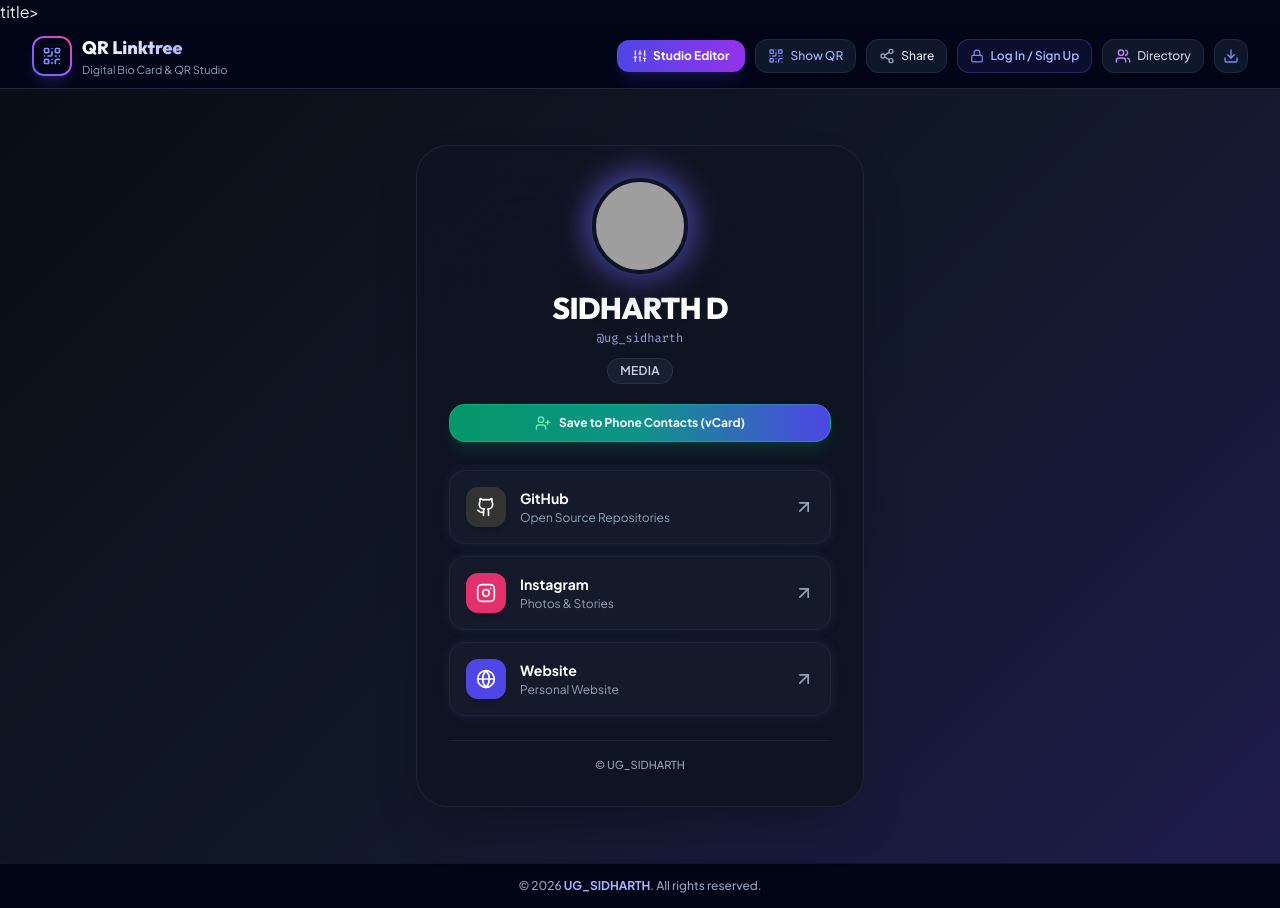
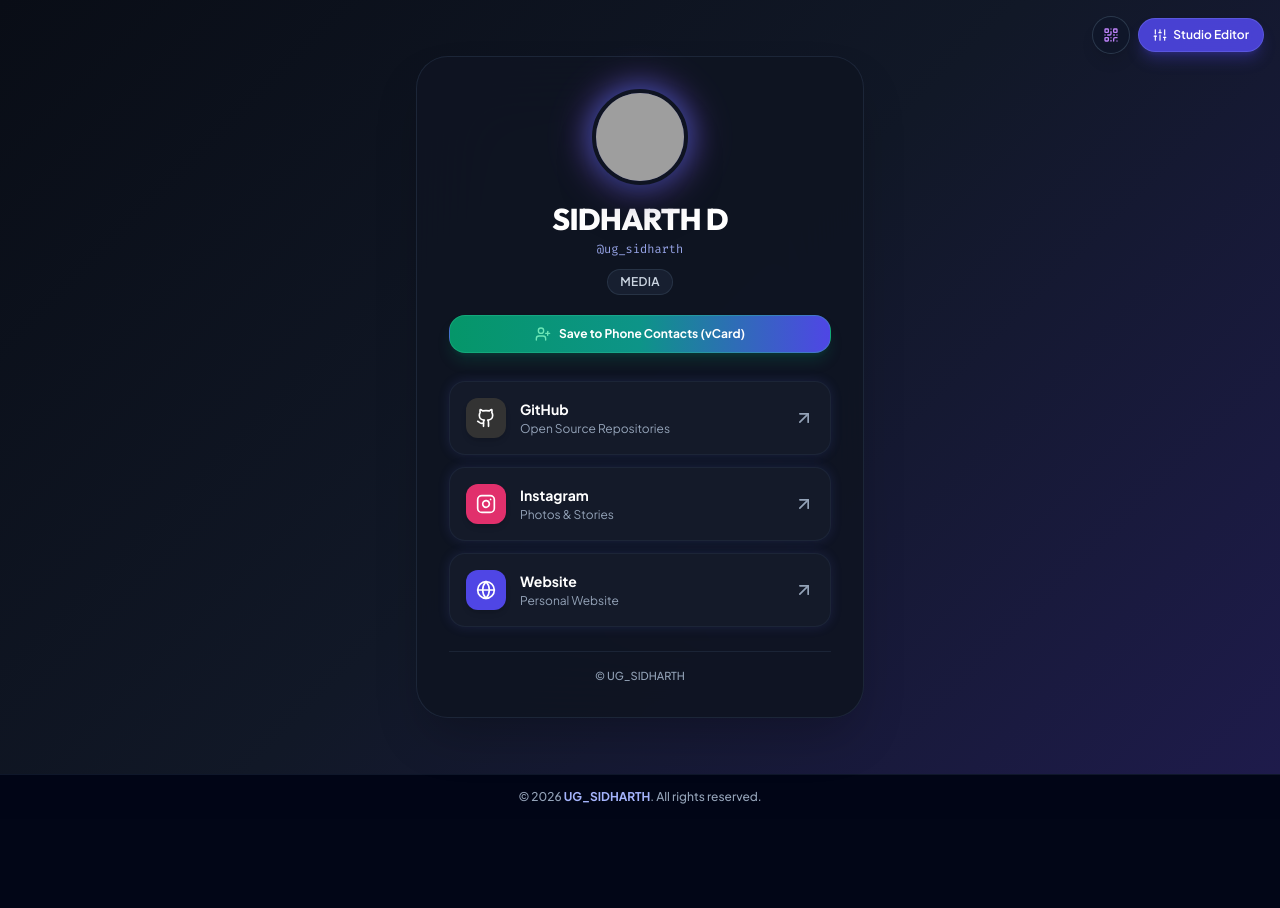
Before and after one commit to UG-SIDHARTH/qr, a React (Vite) app: page / in a window 1280 px wide. After the commit the page ends 819 px from the top, so only its background shows below. Built offline with nearby package versions, Linux system fonts and the light colour scheme; grey boxes are pictures that could not be loaded.

Commit message:
feat: implement core application architecture with routing, profile management, and dynamic preview components

```diff
--- a/src/App.jsx
+++ b/src/App.jsx
@@ -398,7 +398,8 @@ export default function App() {
   return (
     <div className="min-h-screen bg-slate-950 flex flex-col font-sans selection:bg-indigo-500 selection:text-white">
 
-      {/* Navigation Header */}
+      {/* Navigation Header - hidden on public standalone bio page */}
+      {viewMode !== 'preview' && (
         <Header
           viewMode={viewMode}
           setViewMode={handleSetViewMode}
@@ -410,6 +411,7 @@ export default function App() {
           onRequestUnlock={() => setIsAuthModalOpen(true)}
           memberCount={membersList.length}
         />
+      )}
 
       {/* Main View Layout */}
       {viewMode === 'bulk' ? (
@@ -429,6 +431,7 @@ export default function App() {
             <BioPage
               profileData={profileData}
               onOpenQR={() => setIsQRModalOpen(true)}
+              onOpenEditor={() => handleSetViewMode('editor')}
               isFullView={true}
             />
           ) : (
--- a/src/components/Preview/BioPage.jsx
+++ b/src/components/Preview/BioPage.jsx
@@ -8,6 +8,7 @@ import {
   ArrowUpRight,
   FolderGit2,
   Sparkles,
+  Sliders,
   Github,
   Linkedin,
   Twitter,
@@ -40,7 +41,7 @@ const ICON_MAP = {
   Cpu
 };
 
-export default function BioPage({ profileData = {}, onOpenQR, isFullView = false }) {
+export default function BioPage({ profileData = {}, onOpenQR, onOpenEditor, isFullView = false }) {
   const { profile = {}, socials = [], portfolio = [], theme = {} } = profileData || {};
 
   const buttonRadius = theme?.buttonRadius || 'rounded-2xl';
@@ -62,6 +63,31 @@ export default function BioPage({ profileData = {}, onOpenQR, isFullView = false
 
   return (
     <div className={`w-full min-h-full flex flex-col items-center justify-center ${theme.bgStyle || 'bg-[#090d16]'} p-4 sm:p-8 transition-all`}>
+
+      {/* Floating Action Controls for Standalone View */}
+      {isFullView && (
+        <div className="fixed top-4 right-4 z-50 flex items-center space-x-2">
+          {onOpenQR && (
+            <button
+              onClick={onOpenQR}
+              className="p-2.5 bg-slate-900/80 hover:bg-slate-800 border border-slate-700/80 text-slate-200 rounded-full shadow-lg backdrop-blur-md transition-all hover:scale-105"
+              title="Show QR Code"
+            >
+              <QrCode className="w-4 h-4 text-purple-400" />
+            </button>
+          )}
+          {onOpenEditor && (
+            <button
+              onClick={onOpenEditor}
+              className="px-3.5 py-2 bg-indigo-600/90 hover:bg-indigo-500 text-white border border-indigo-400/30 rounded-full text-xs font-semibold shadow-lg shadow-indigo-600/30 backdrop-blur-md flex items-center space-x-1.5 transition-all hover:scale-105"
+              title="Open Studio Editor"
+            >
+              <Sliders className="w-3.5 h-3.5" />
+              <span className="hidden sm:inline">Studio Editor</span>
+            </button>
+          )}
+        </div>
+      )}
 
       {/* Outer Card Container (Matches CEAL / Modern Linktree Card aesthetic) */}
       <div className={`w-full ${isFullView ? 'max-w-md my-6 p-6 sm:p-8' : 'max-w-md p-4'} bg-[#0f1422]/90 border border-slate-800/90 rounded-[32px] shadow-2xl backdrop-blur-2xl space-y-6 text-center`}>
```
Also changed, not shown: index.html (+1 -1 lines). Lines whose indentation alone changed are shown as unchanged.
